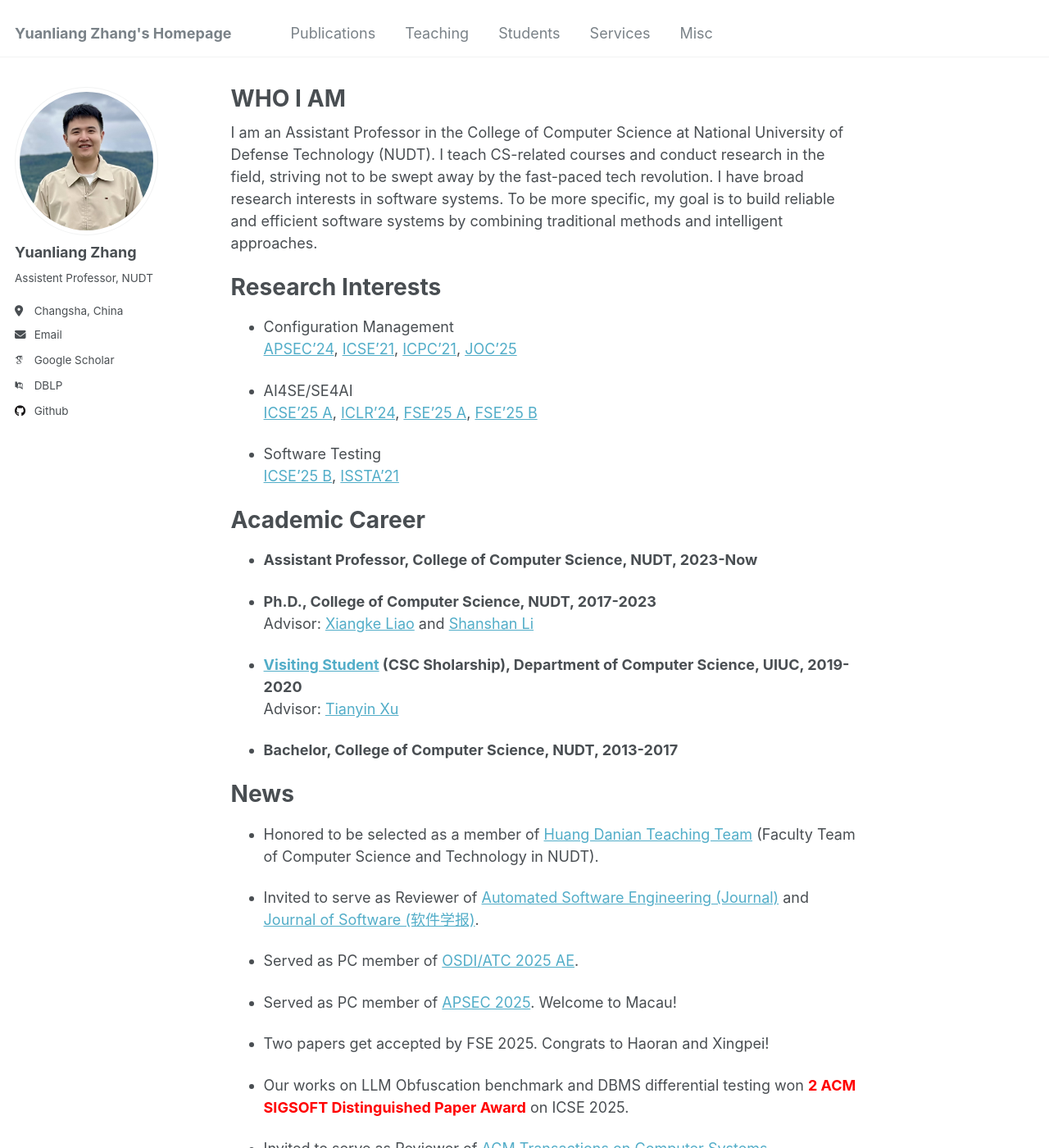
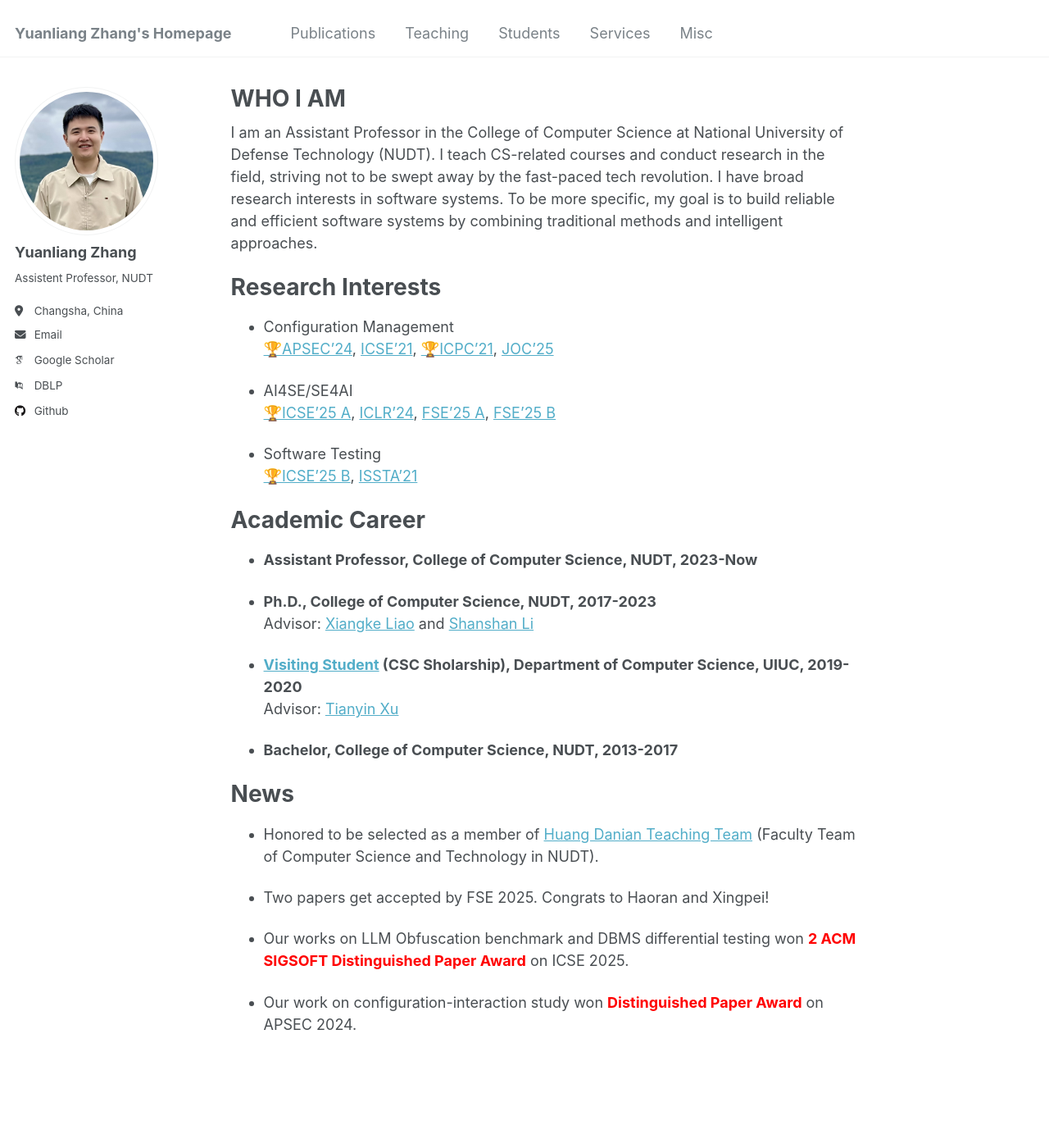
Before and after one commit to zhangbuzhang/zhangbuzhang.github.io, a Jekyll site: the page built from _pages/about.md, in a window 1280 px wide and 1400 px high. Shown: the whole window at 82% size. Built offline with Jekyll 4.4.1, drawn with Linux system fonts in a browser that asks for light colours; some web fonts are replaced; some of the changed text lies outside the part shown.

```diff
--- a/_pages/about.md
+++ b/_pages/about.md
@@ -12,13 +12,13 @@ I am an Assistant Professor in the College of Computer Science at National Unive
 Research Interests
 ======
 * Configuration Management
-[APSEC'24](/papers/APSEC24.pdf), [ICSE'21](https://arxiv.org/pdf/2102.07052), [ICPC'21](https://arxiv.org/pdf/2103.11561), [JOC'25](/papers/JOC2025.pdf)
+[🏆APSEC'24](/papers/APSEC24.pdf), [ICSE'21](https://arxiv.org/pdf/2102.07052), [🏆ICPC'21](https://arxiv.org/pdf/2103.11561), [JOC'25](/papers/JOC2025.pdf)
 
 * AI4SE/SE4AI
-[ICSE'25 A](https://arxiv.org/pdf/2412.08109), [ICLR'24](https://arxiv.org/pdf/2309.16298), [FSE'25 A](/papers/FSE25_Error.pdf), [FSE'25 B](/papers/ModelX.pdf)
+[🏆ICSE'25 A](https://arxiv.org/pdf/2412.08109), [ICLR'24](https://arxiv.org/pdf/2309.16298), [FSE'25 A](/papers/FSE25_Error.pdf), [FSE'25 B](/papers/ModelX.pdf)
 
 * Software Testing
-[ICSE'25 B](/papers/ICSE25B.pdf), [ISSTA'21](https://drive.google.com/file/d/1rGm5U5JLvpjkC-hLxOdOO5i2OqOnsg39/view?pli=1)
+[🏆ICSE'25 B](/papers/ICSE25B.pdf), [ISSTA'21](https://drive.google.com/file/d/1rGm5U5JLvpjkC-hLxOdOO5i2OqOnsg39/view?pli=1)
 
 
 Academic Career
@@ -39,14 +39,8 @@ News
 
 * Honored to be selected as a member of [Huang Danian Teaching Team](http://www.moe.gov.cn/jyb_xxgk/s5743/s5744/202509/t20250905_1411955.html) (Faculty Team of Computer Science and Technology in NUDT).
 
-* Invited to serve as Reviewer of [Automated Software Engineering (Journal)](https://link.springer.com/journal/10515) and [Journal of Software (软件学报)](https://www.jos.org.cn/jos/home).
-
-* Served as PC member of [OSDI/ATC 2025 AE](https://www.usenix.org/conference/osdi25/call-for-artifacts).
-
-* Served as PC member of [APSEC 2025](https://conf.researchr.org/home/apsec-2025). Welcome to Macau!
-
 * Two papers get accepted by FSE 2025. Congrats to Haoran and Xingpei!
 
 * Our works on LLM Obfuscation benchmark and DBMS differential testing won **<font color="red">2 ACM SIGSOFT Distinguished Paper Award</font>** on ICSE 2025.
 
-* Invited to serve as Reviewer of [ACM Transactions on Computer Systems](https://dl.acm.org/journal/tocs).
+* Our work on configuration-interaction study won **<font color="red">Distinguished Paper Award</font>** on APSEC 2024.
```
Also changed, not shown: _pages/services.md (+2 -1 lines), _pages/students.md (+3 -2 lines), _pages/teaching.md (+4 -4 lines).
